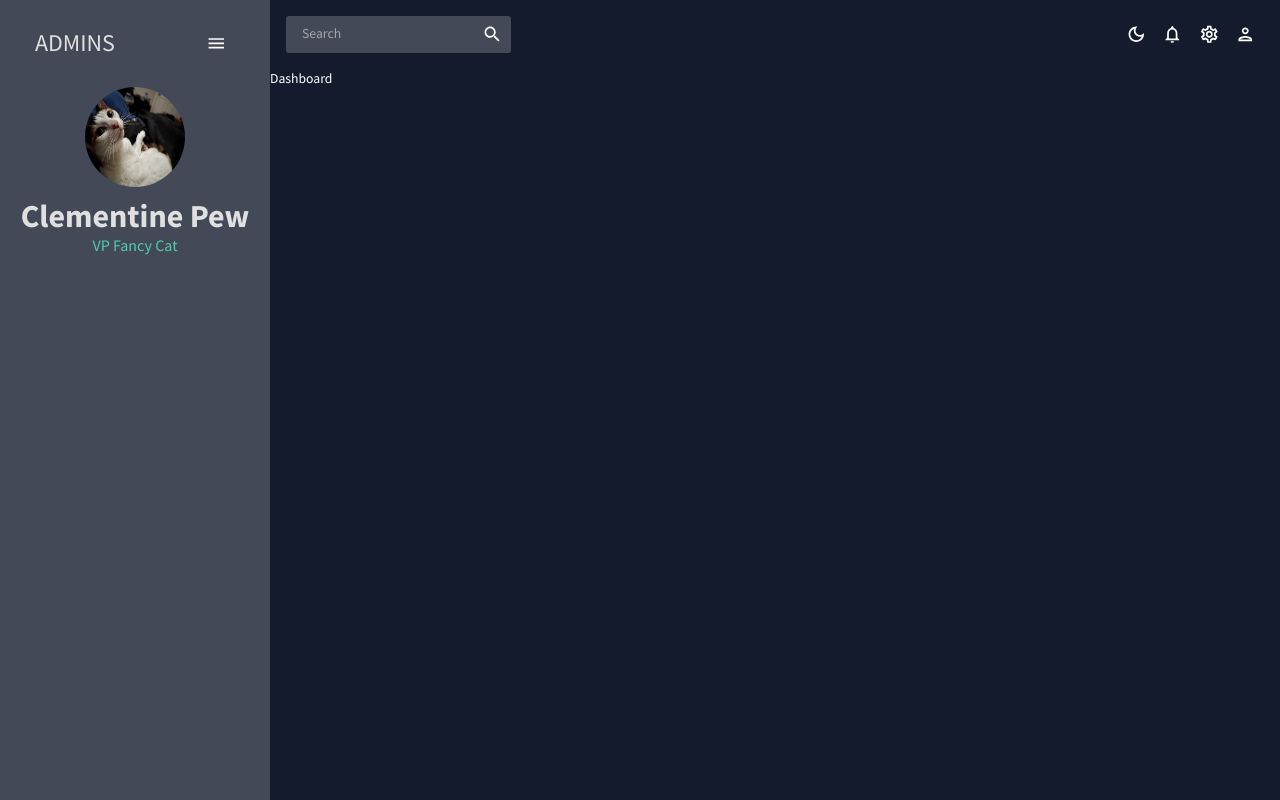
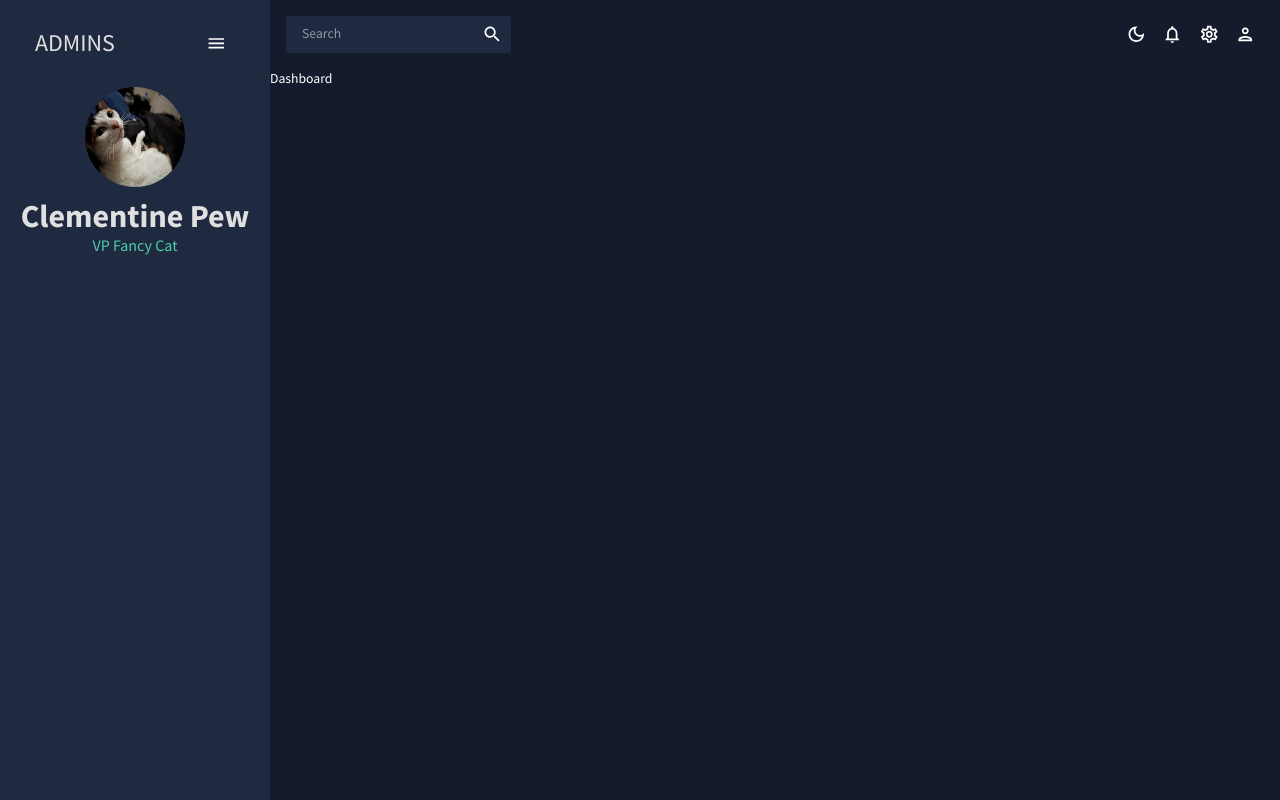
Before and after one commit to eden-brekke/react-admin-practice, a React (Create React App) app: page / in a window 1280 px wide. Built offline with nearby package versions, Linux system fonts and the light colour scheme.

Commit message:
adjusted primary 400/600 color

```diff
--- a/src/theme.js
+++ b/src/theme.js
@@ -20,7 +20,7 @@ export const tokens = (mode) => ({
           100: "#d0d1d5",
           200: "#a1a4ab",
           300: "#727681",
-          400: "#434957",
+          400: "#1F2A40",
           500: "#141b2d",
           600: "#f2f0f0",
           700: "#0c101b",
@@ -79,7 +79,7 @@ export const tokens = (mode) => ({
           300: "#0c101b",
           400: "#f2f0f0",
           500: "#141b2d",
-          600: "#434957",
+          600: "#1F2A40",
           700: "#727681",
           800: "#a1a4ab",
           900: "#d0d1d5",
```
